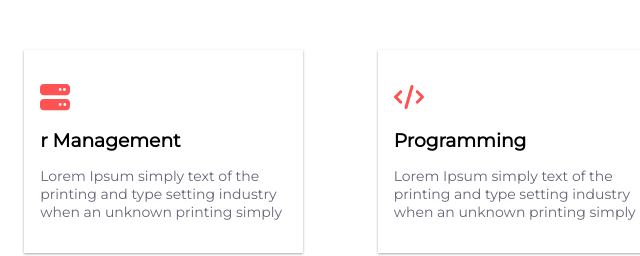
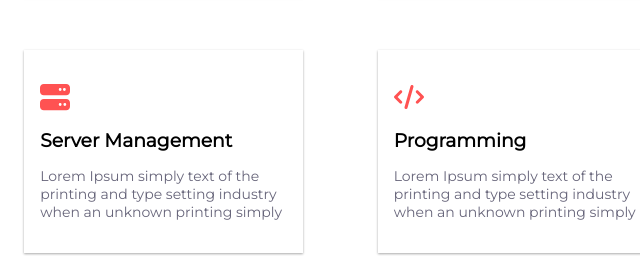
Before and after one commit to wahidst3/Portfolio, a plain HTML site: page index.html in a window 1280 px wide. Shown: the part 1247-1503 px from the top of the page, 474-1114 px from the left. Drawn offline with Linux system fonts and the light colour scheme.

Commit message:
index.html

```diff
--- a/index.html
+++ b/index.html
@@ -70,7 +70,7 @@
         </div>
         <div class="box">
             <img src="server-solid.svg" alt="">
-            <h3>r Management</h3>
+            <h3>Server Management</h3>
             <p>Lorem Ipsum simply text of the printing and type setting industry when an unknown printing simply</p>
         </div>
         <div class="box">
```
